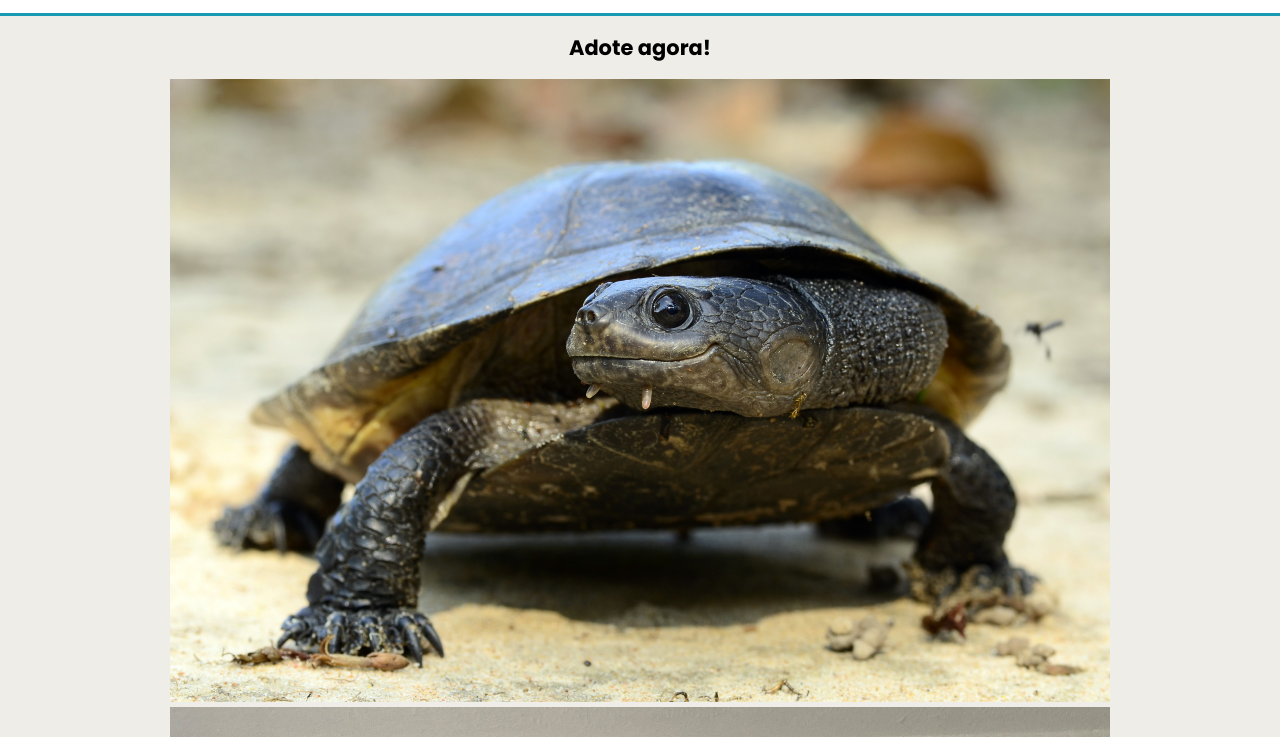
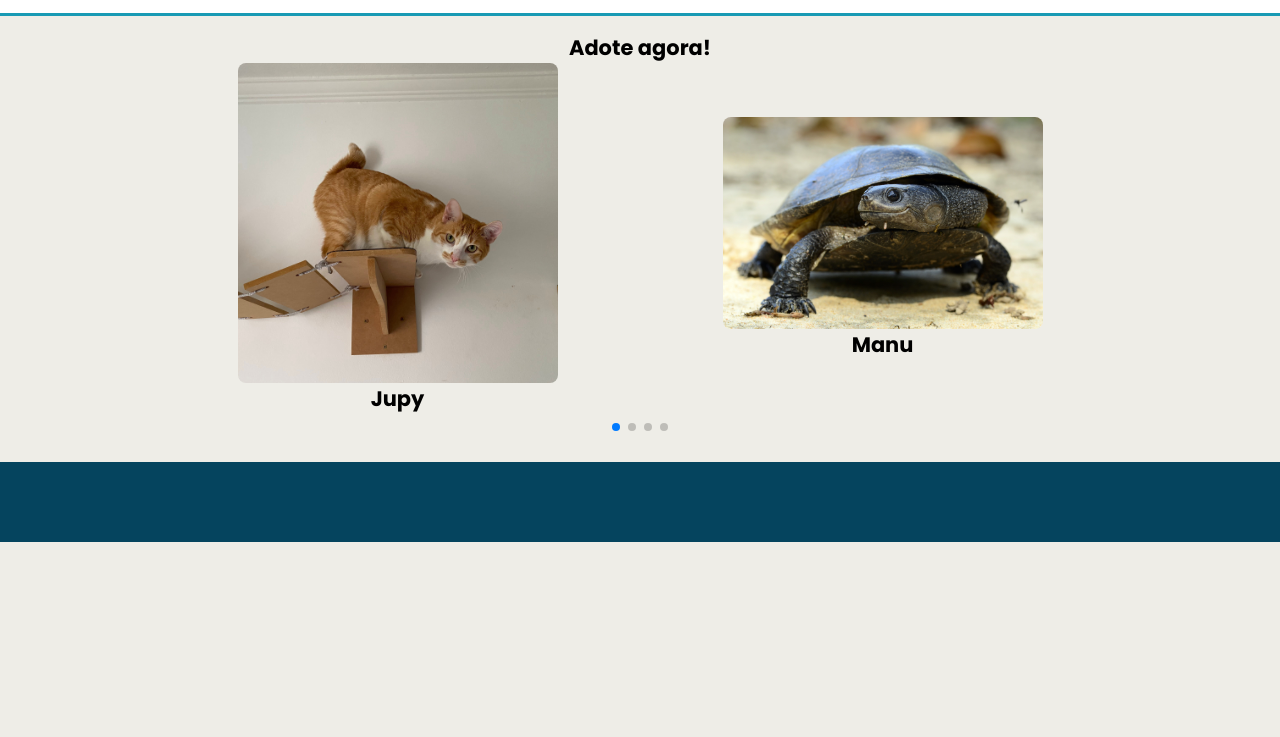
Before and after one commit to EzZos/adote-pet, a plain HTML site: page index.html in a window 1280 px wide. Shown: the part 1222-1959 px from the top of the page. After the commit the page ends 1764 px from the top, so only its background shows below. Drawn offline with nearby package versions, Linux system fonts and the light colour scheme.

Commit message:
NEW [FEATURE: Slide Swiper]

```diff
--- a/index.html
+++ b/index.html
@@ -7,6 +7,7 @@
         <meta name="viewport" content="width=device-width, initial-scale=1.0" />
         <!-- STYLE -->
         <link rel="stylesheet" href="style.css" />
+        <!-- FAVICON -->
         <link
             rel="shortcut icon"
             href="./assets/favicon.ico"
@@ -19,14 +20,17 @@
             href="https://fonts.googleapis.com/css2?family=DM+Sans:wght@400;500;700&family=Poppins:wght@400;500;700&display=swap"
             rel="stylesheet"
         />
+        <!-- SWIPER -->
+        <link
+            rel="stylesheet"
+            href="https://unpkg.com/swiper@8/swiper-bundle.min.css"
+        />
     </head>
     <body>
         <header id="header">
             <nav class="container">
                 <h1>
-                    <a class="title logo" href="#home"
-                        >Adote<span>Pet</span></a
-                    >
+                    <a class="title logo" href="#home">Adote<span>Pet</span></a>
                 </h1>
                 <!-- <div class="menu">...</div> -->
                 <div class="icon-menu toggle">...</div>
@@ -40,7 +44,9 @@
                         alt="Mulher segurando gato"
                     />
                     <div class="text">
-                        <h2 class="title">Ajude a melhorar a vida dos nossos pets!</h2>
+                        <h2 class="title">
+                            Ajude a melhorar a vida dos nossos pets!
+                        </h2>
                         <p>
                             Adotando um pet você nos possibilita a ajudar mais
                             animais!
@@ -78,24 +84,61 @@
                     </div>
                 </div>
             </section>
+
             <div class="divider"></div>
+
             <section class="section" id="adopt">
                 <div class="container">
                     <div class="text">
                         <h2 class="title">Adote agora!</h2>
                     </div>
-                    <div>
-                        <img src="./assets/images/pets/cagado.jpg" alt="">
-                        <img src="./assets/images/pets/gato-na-estante.jpg" alt="">
-                        <img src="./assets/images/pets/yorkshire-terrier-cacador.jpg" alt="">
-                        <img src="./assets/images/pets/vira-lata-caramelo.jpg" alt="">
-                        <img src="./assets/images/pets/cachorro-salsicha.jpg" alt="">
+                    <div class="swiper mySwiper">
+                        <div class="swiper-wrapper">
+                            <div class="swiper-slide">
+                                <img
+                                    src="./assets/images/pets/gato-na-estante.jpg"
+                                    alt="gato em estante"
+                                />
+                                <h2 class="title text">Jupy</h2>
+                            </div>
+                            <div class="swiper-slide">
+                                <img
+                                    src="./assets/images/pets/cagado.jpg"
+                                    alt="cágado"
+                                />
+                                <h2 class="title text">Manu</h2>
+                            </div>
+                            <div class="swiper-slide">
+                                <img
+                                src="./assets/images/pets/vira-lata-caramelo.jpg"
+                                alt="cachorro vira lata caramelo"
+                                />
+                                <h2 class="title text">Lelo</h2>
+                            </div>
+                            <div class="swiper-slide">
+                                <img
+                                src="./assets/images/pets/cachorro-salsicha.jpg"
+                                alt="cachorro salsicha"
+                                />
+                                <h2 class="title text">Lina</h2>
+                            </div>
+                            <div class="swiper-slide ">
+                                <img class="glass"
+                                    src="./assets/images/pets/yorkshire-terrier-cacador.jpg"
+                                    alt="yorkshire terrier caçador"
+                                />
+                                <h2 class="title text">Fred</h2>
+                            </div>
+                        </div>
+                        <div class="swiper-pagination"></div>
                     </div>
                 </div>
             </section>
         </main>
-        <footer class="section">
-
-        </footer>
+        <footer class="section"></footer>
+        <!-- SWIPER -->
+        <script src="https://unpkg.com/swiper@8/swiper-bundle.min.js"></script>
+        <!-- SCRIPT -->
+        <script src="main.js"></script>
     </body>
 </html>
--- /dev/null
+++ b/main.js
@@ -0,0 +1,16 @@
+const swiper = new Swiper(".mySwiper", {
+    slidesPerView: 1,
+    spaceBetween: 30,
+    freeMode: true,
+    keyboard: true,
+    breakpoints: {
+        767: {
+            slidesPerView: 2,
+            setWrapperSize: true,
+        },
+    },
+    pagination: {
+        el: ".swiper-pagination",
+        clickable: true,
+    },
+});
--- a/style.css
+++ b/style.css
@@ -86,16 +86,24 @@ body {
 .section .title {
     margin-bottom: 1rem;
 }
+
+.text {
+    text-align: center;
+}
+
 /* LOGO */
 
 .logo span {
     color: var(--blue-green);
 }
 
-.text {
-    text-align: center;
+#adopt .glass {
+    background: rgba(173, 165, 165, 0.42);
+    border-radius: 16px;
+    box-shadow: 0 4px 30px rgba(0, 0, 0, 0.1);
+    backdrop-filter: blur(13px);
+    -webkit-backdrop-filter: blur(13px);
 }
-
 /* DOG DIVIDER */
 
 /* TODO: AJUSTAR IMAGEM */
@@ -164,7 +172,26 @@ nav .title {
 
 /* ADOPT */
 
-/* TODO: TUDO */
+#adopt .title {
+    margin: 0;
+}
+
+#adopt .swiper-wrapper {
+    display: flex;
+    align-items: center;
+    margin-bottom: 2rem;
+}
+
+#adopt .swiper-slide {
+    display: grid;
+    place-content: center;
+}
+
+#adopt img {
+    width: 14rem;
+    border-radius: 0.5rem;
+}
+
 
 /* FOOTER */
 
@@ -181,4 +208,10 @@ footer {
         margin: 0 auto;
     }
 
+    /* ADOPT */
+
+    #adopt img {
+        width: 20rem;
+    }
+
 }
```
